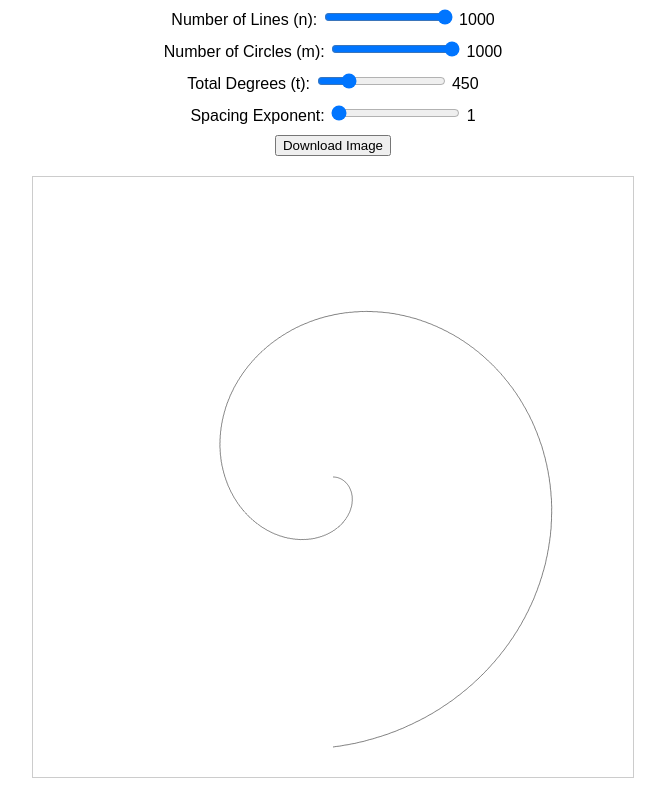
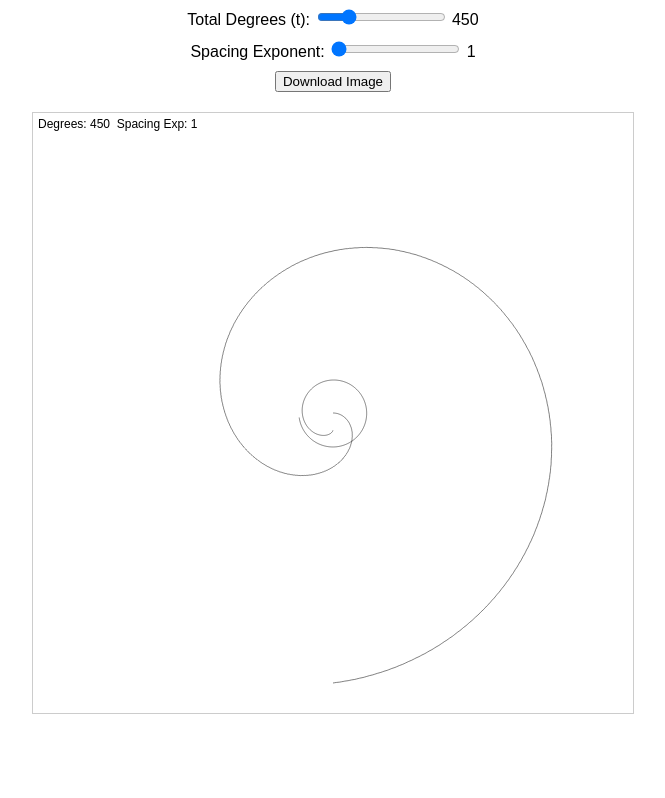
Before and after one commit to royschuyler/regspiral, a plain HTML site: page index.html in a window 1280 px wide. Shown: the part 73-871 px from the top of the page, without its empty margins (307-972 px from the left). After the commit the page ends 807 px from the top, so only its background shows below. Drawn offline with Linux system fonts and the light colour scheme.

Commit message:
added evolute

```diff
--- a/index.html
+++ b/index.html
@@ -2,7 +2,7 @@
 <html lang="en">
 <head>
   <meta charset="UTF-8">
-  <title>Spiral Generator with Adjustable Spacing</title>
+  <title>Spiral and Evolute Generator</title>
   <style>
     body {
       font-family: sans-serif;
@@ -25,18 +25,8 @@
   </style>
 </head>
 <body>
-  <h1>Spiral from Grid Intersections</h1>
+  <h1>Spiral and Evolute Generator</h1>
   <div class="controls">
-    <div class="control">
-      <label for="nSlider">Number of Lines (n):</label>
-      <input type="range" id="nSlider" min="10" max="1000" value="1000">
-      <span id="nValue">100</span>
-    </div>
-    <div class="control">
-      <label for="mSlider">Number of Circles (m):</label>
-      <input type="range" id="mSlider" min="10" max="1000" value="1000">
-      <span id="mValue">100</span>
-    </div>
     <div class="control">
       <label for="tSlider">Total Degrees (t):</label>
       <input type="range" id="tSlider" min="10" max="2000" value="450">
@@ -58,94 +48,123 @@
     const canvas = document.getElementById('canvas');
     const ctx = canvas.getContext('2d');
 
-    // Slider elements and their display spans.
-    const nSlider = document.getElementById('nSlider');
-    const mSlider = document.getElementById('mSlider');
+    // Fixed parameters.
+    const n = 1000; // Grid: fixed number of radial lines.
+    const m = 1000; // Fixed number of circles (sample points for spiral).
+
+    // Slider elements.
     const tSlider = document.getElementById('tSlider');
     const spacingExpSlider = document.getElementById('spacingExpSlider');
-
-    const nValue = document.getElementById('nValue');
-    const mValue = document.getElementById('mValue');
     const tValue = document.getElementById('tValue');
     const spacingExpValue = document.getElementById('spacingExpValue');
-
     const downloadBtn = document.getElementById('downloadBtn');
 
     function draw() {
-      // Read slider values.
-      const n = parseInt(nSlider.value);
-      const m = parseInt(mSlider.value);
-      const t = parseFloat(tSlider.value); // total degrees
+      const t = parseFloat(tSlider.value);  // total degrees
       const spacingExp = parseFloat(spacingExpSlider.value);
 
-      nValue.textContent = n;
-      mValue.textContent = m;
       tValue.textContent = t;
       spacingExpValue.textContent = spacingExp;
 
-      // Define maximum radius as 90% of half the canvas width.
+      // Set maximum radius to 90% of half the canvas width.
       const maxR = (canvas.width / 2) * 0.9;
 
-      // Clear the canvas.
+      // Clear canvas and fill white.
       ctx.clearRect(0, 0, canvas.width, canvas.height);
+      ctx.fillStyle = "#fff";
+      ctx.fillRect(0, 0, canvas.width, canvas.height);
 
-      // Move origin to the center.
       ctx.save();
       ctx.translate(canvas.width / 2, canvas.height / 2);
 
       // Convert total degrees to radians.
       const tRad = t * Math.PI / 180;
-
-      // Grid spacing: the n radial lines are at multiples of gridAngleSpacing.
       const gridAngleSpacing = 2 * Math.PI / n;
 
-      // Build spiral points (using m+1 points).
-      let points = [];
+      // Build two arrays:
+      // 1. spiralPoints (snapped for display)
+      // 2. idealSpiralPoints (continuous ideal spiral, for evolute calculation)
+      let spiralPoints = [];
+      let idealSpiralPoints = [];
       for (let i = 0; i <= m; i++) {
-        // Compute circle radius using a non-linear spacing function:
-        // r = (i/m)^spacingExp * maxR
+        // Compute radius using nonlinear spacing:
         const r = Math.pow(i / m, spacingExp) * maxR;
-        // Ideal spiral angle (continuous)
+        // Ideal continuous spiral angle:
         const thetaCont = (i / m) * tRad;
-        // Snap this angle to the nearest grid angle:
+        // Ideal point (unsnapped)
+        const xIdeal = r * Math.cos(thetaCont);
+        const yIdeal = r * Math.sin(thetaCont);
+        idealSpiralPoints.push({ x: xIdeal, y: yIdeal });
+
+        // For the displayed spiral, snap thetaCont to the nearest grid angle.
         const k = Math.round(thetaCont / gridAngleSpacing);
         const snappedAngle = k * gridAngleSpacing;
-        const x = r * Math.cos(snappedAngle);
-        const y = r * Math.sin(snappedAngle);
-        points.push({ x, y });
+        const xSnap = r * Math.cos(snappedAngle);
+        const ySnap = r * Math.sin(snappedAngle);
+        spiralPoints.push({ x: xSnap, y: ySnap });
       }
 
-      // Draw the spiral as a thin (0.5px) black line.
+      // Draw the displayed spiral (thin black line).
       ctx.strokeStyle = '#000';
       ctx.lineWidth = 0.5;
       ctx.beginPath();
-      points.forEach((pt, idx) => {
-        if (idx === 0) {
-          ctx.moveTo(pt.x, pt.y);
-        } else {
-          ctx.lineTo(pt.x, pt.y);
-        }
+      spiralPoints.forEach((pt, idx) => {
+        if (idx === 0) ctx.moveTo(pt.x, pt.y);
+        else ctx.lineTo(pt.x, pt.y);
       });
       ctx.stroke();
+
+      // Compute evolute from the ideal continuous spiral.
+      // We'll use central differences. Let dt = 1/m.
+      const dt = 1 / m;
+      let evolutePoints = [];
+      for (let i = 1; i < idealSpiralPoints.length - 1; i++) {
+        const A = idealSpiralPoints[i - 1];
+        const B = idealSpiralPoints[i];
+        const C = idealSpiralPoints[i + 1];
+        // Central differences for derivatives.
+        const xPrime = (C.x - A.x) / (2 * dt);
+        const yPrime = (C.y - A.y) / (2 * dt);
+        const xDoublePrime = (C.x - 2 * B.x + A.x) / (dt * dt);
+        const yDoublePrime = (C.y - 2 * B.y + A.y) / (dt * dt);
+        const denom = xPrime * yDoublePrime - yPrime * xDoublePrime;
+        if (Math.abs(denom) < 1e-6) continue;
+        const factor = (xPrime * xPrime + yPrime * yPrime) / denom;
+        const evoluteX = B.x - factor * yPrime;
+        const evoluteY = B.y + factor * xPrime;
+        evolutePoints.push({ x: evoluteX, y: evoluteY });
+      }
+
+      // Draw the evolute as a continuous thin line.
+      if (evolutePoints.length > 0) {
+        ctx.beginPath();
+        evolutePoints.forEach((pt, idx) => {
+          if (idx === 0) ctx.moveTo(pt.x, pt.y);
+          else ctx.lineTo(pt.x, pt.y);
+        });
+        ctx.stroke();
+      }
+
+      // Draw overlay text in top-left corner.
+      ctx.font = "12px sans-serif";
+      ctx.fillStyle = "#000";
+      const overlayText = "Degrees: " + t + "  Spacing Exp: " + spacingExp;
+      ctx.fillText(overlayText, -canvas.width / 2 + 5, -canvas.height / 2 + 15);
 
       ctx.restore();
     }
 
-    // Update drawing on slider input.
-    nSlider.addEventListener('input', draw);
-    mSlider.addEventListener('input', draw);
     tSlider.addEventListener('input', draw);
     spacingExpSlider.addEventListener('input', draw);
 
-    // Download the canvas as a PNG when the button is clicked.
     downloadBtn.addEventListener('click', () => {
+      const spacingExp = spacingExpSlider.value;
       const link = document.createElement('a');
-      link.download = 'spiral.png';
+      link.download = 'spacing_exponent_' + spacingExp + '.png';
       link.href = canvas.toDataURL('image/png');
       link.click();
     });
 
-    // Initial drawing.
     draw();
   </script>
 </body>
```
